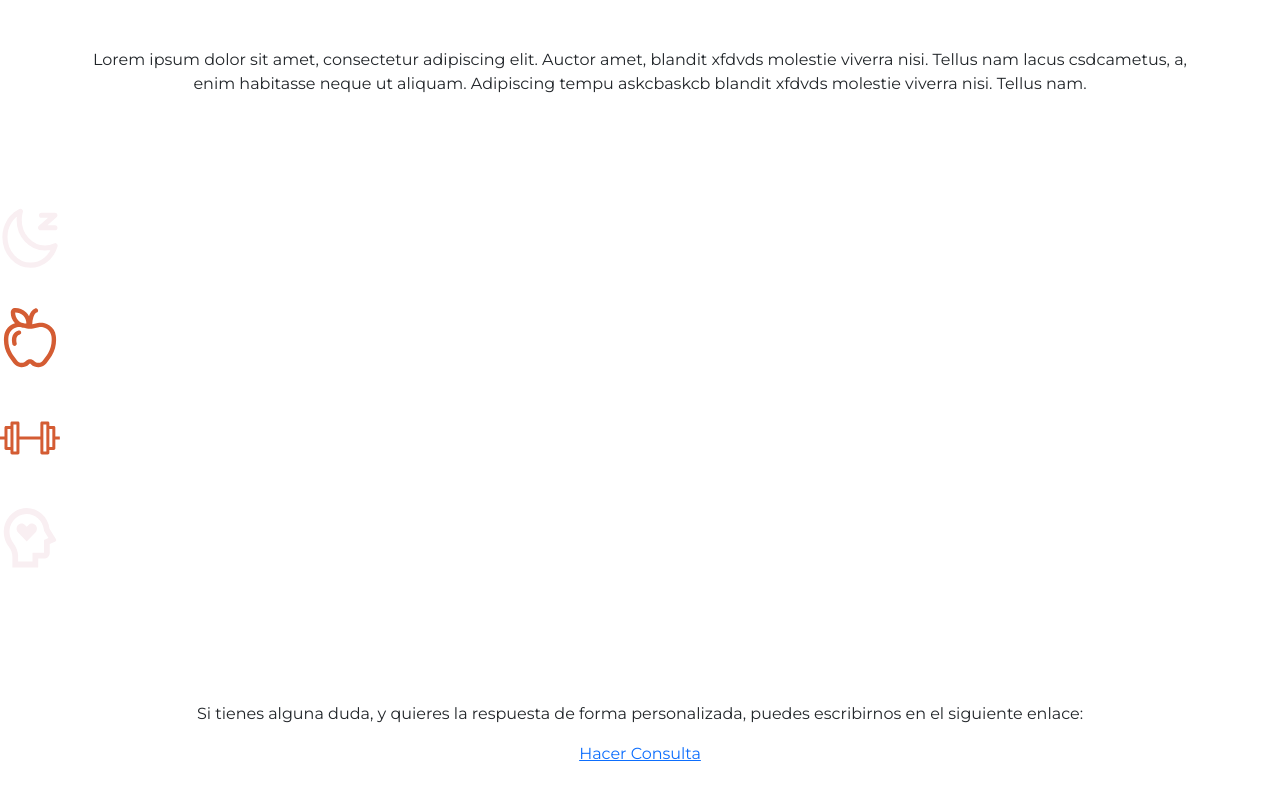
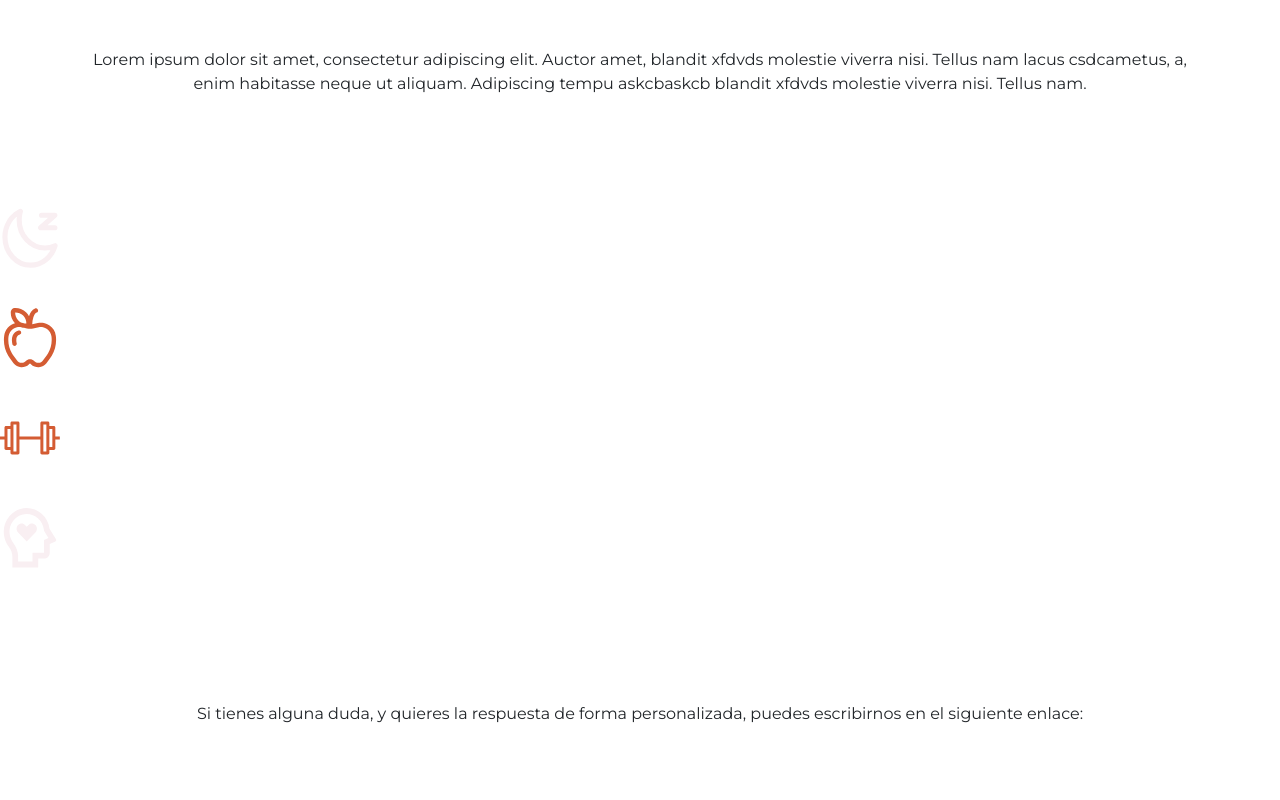
Before and after one commit to aleswebgit/Deploy-Habit-Front-End, a React (Create React App) app: page / in a window 1280 px wide. Shown: the part 294-1094 px from the top of the page. Built offline with nearby package versions, Linux system fonts and the light colour scheme.

Commit message:
mailto consultas

```diff
--- a/src/Components/Advice.jsx
+++ b/src/Components/Advice.jsx
@@ -6,7 +6,10 @@ const Advice = () => {
         <p className="text-sm text-[#BC4E2A]">
           Si tienes alguna duda, y quieres la respuesta de forma personalizada, puedes escribirnos en el siguiente enlace:
         </p>
-        <a className=" bg-white rounded-3xl text-sm sm:text-lg font-bold py-1 px-4 text-[#BC4E2A]">
+        <a
+          href="mailto:yourwebsolutions3000@gmail.com?subject=Consulta web Habitos"
+          className="bg-white rounded-3xl text-sm sm:text-lg font-bold py-1 px-4 text-[#BC4E2A]"
+        >
           Hacer Consulta
         </a>
       </div>
```
